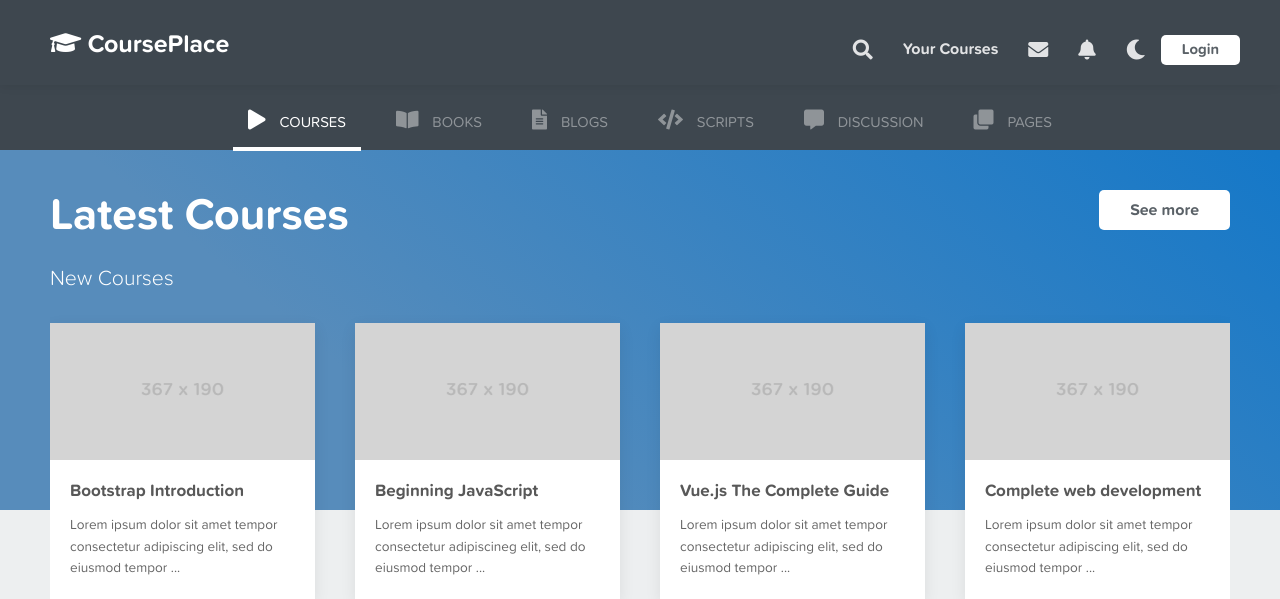
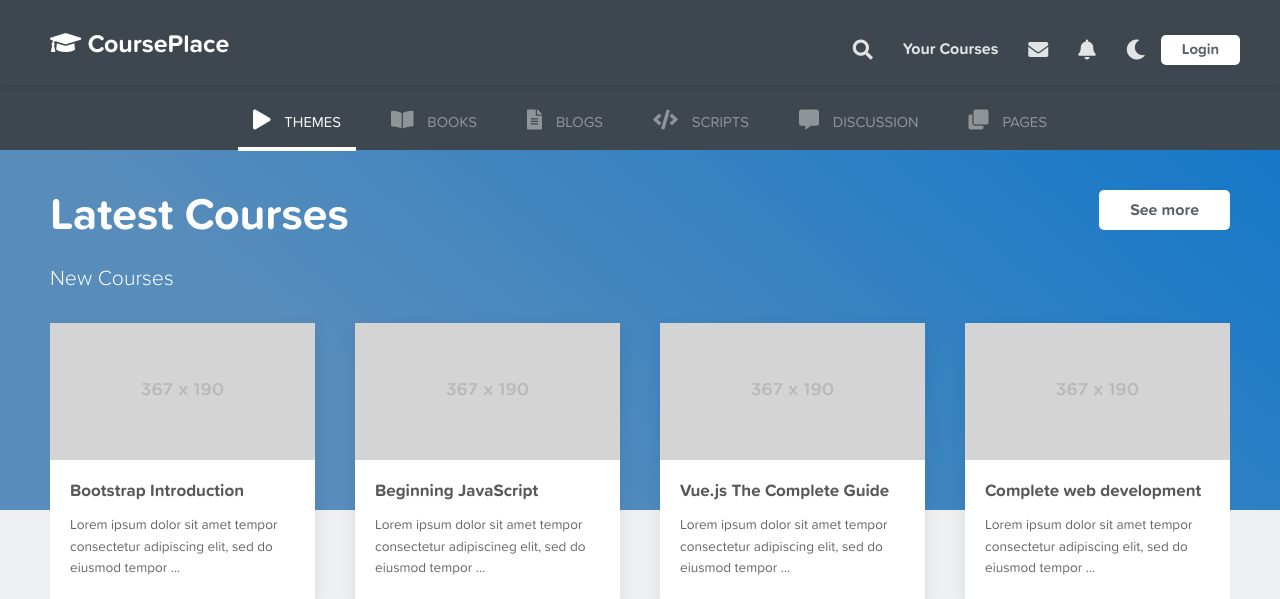
Before and after one commit to Ural-2001/QAStack, a Django app: page / in a window 1280 px wide. Shown: the top 599 px of the page. Run offline with Django 3.2, Linux system fonts and the light colour scheme; some web fonts are replaced.

Commit message:
Change courses text to themes in header

```diff
--- a/templates/base/header.html
+++ b/templates/base/header.html
@@ -645,7 +645,7 @@
         <div class="uk-flex uk-flex-center uk-width-expand">
             <ul class="uk-subnav uk-subnav-2">
                 <li class="uk-active">
-                    <a href="#"> <i class="fas fa-play icon-medium uk-margin-small-right"></i> Courses </a>
+                    <a href="#"> <i class="fas fa-play icon-medium uk-margin-small-right"></i> Themes </a>
                     <!-- drop topic list -->
                     <div uk-drop="pos: top-left ;mode:click ; offset: 10;animation: uk-animation-slide-bottom-small"
                          class="uk-drop angle-top-left">
```
